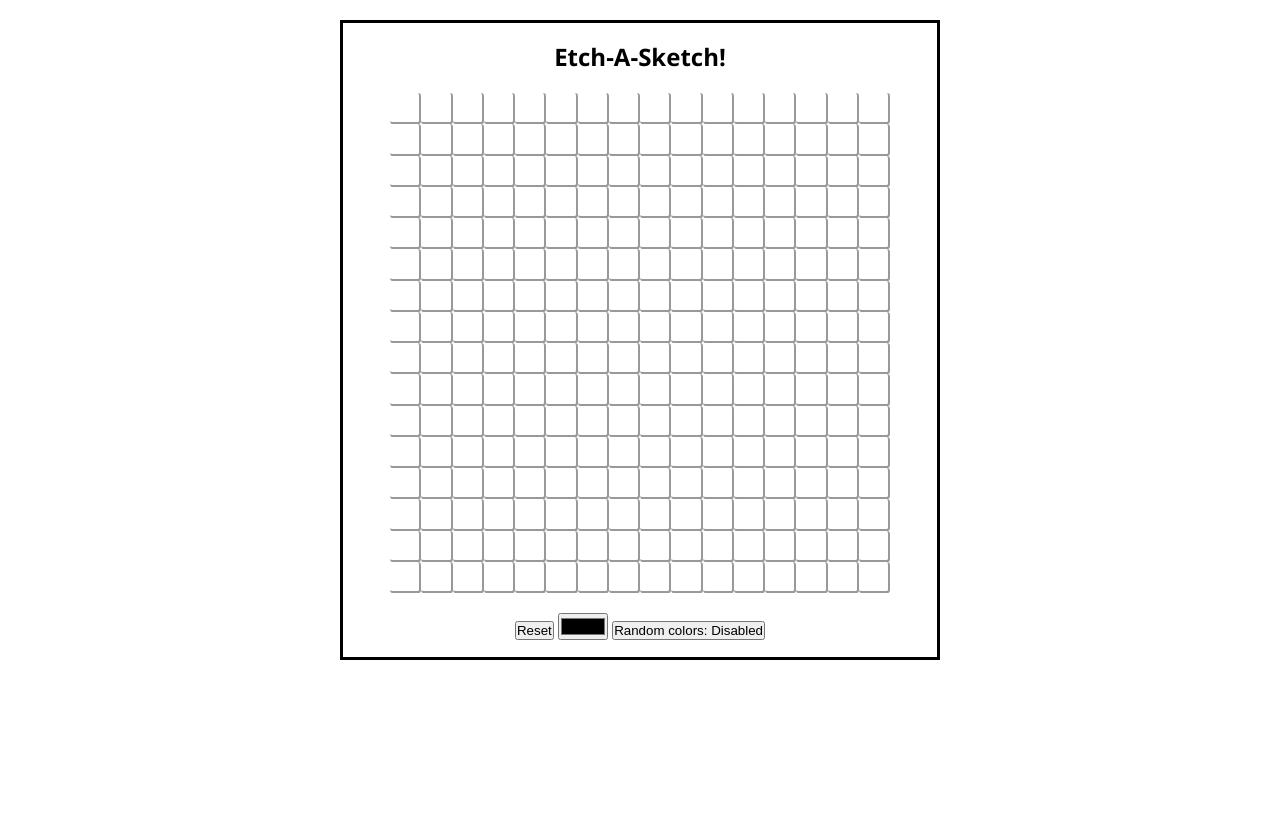
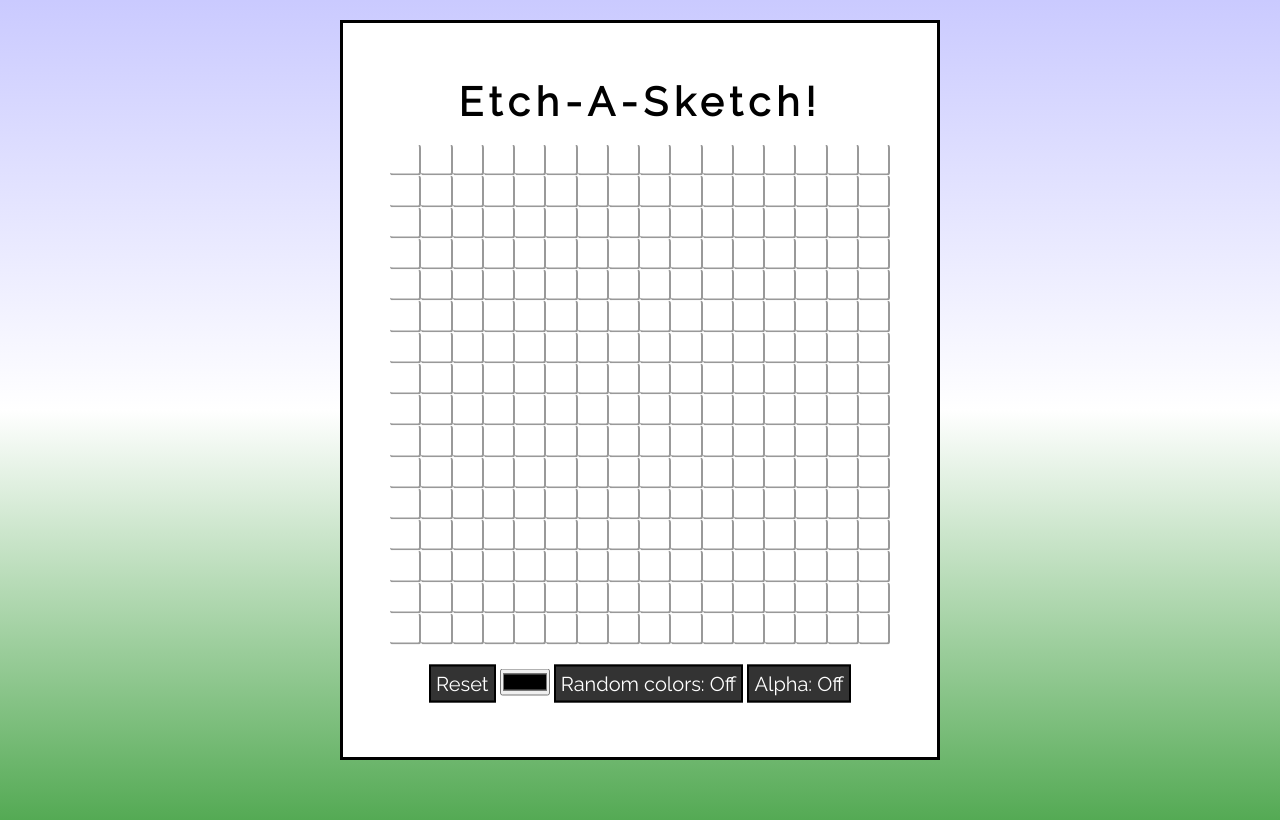
Before and after one commit to BBrownley/etch-a-sketch, a plain HTML site: page index.html in a window 1280 px wide. Drawn offline with Linux system fonts and the light colour scheme; a web font is replaced by a local one.

Commit message:
UI update, Alpha mode added

```diff
--- a/index.html
+++ b/index.html
@@ -5,6 +5,7 @@
     <meta name="viewport" content="width=device-width, initial-scale=1.0">
     <meta http-equiv="X-UA-Compatible" content="ie=edge">
     <link rel="stylesheet" href="./styles.css">
+    <link href="https://fonts.googleapis.com/css?family=Odibee+Sans|Raleway&display=swap" rel="stylesheet">
     <title>Document</title>
 </head>
 <body>
@@ -13,11 +14,14 @@
 
     <div class="app">
         <div class="container">
-            <h2>Etch-A-Sketch!</h2>
+            <h2 class="heading">Etch-A-Sketch!</h2>
             <div id="grid"></div>
-            <button id="reset">Reset</button>
-            <input type="color" id="color-picker">
-            <button id="random-color">Random colors: <span id="random-color-display">Disabled</span></button>
+            <div class="button-container">
+                <button id="reset">Reset</button>
+                <input type="color" id="color-picker">
+                <button id="random-color">Random colors: <span id="random-color-display">Off</span></button>
+                <button id="alpha">Alpha: <span id="alpha-display">Off</span></button>
+            </div>
         </div>
 
     </div>
--- a/script.js
+++ b/script.js
@@ -4,17 +4,35 @@ let squaresPerRow = 16;
 let squares;
 
 let randomColorsEnabled = false;
+let alphaEnabled = false;
 
 const randomColorButton = document.getElementById("random-color");
-// Displays whether the random color mode is on or off
 const randomColorDisplay = document.getElementById("random-color-display")
 
+const alphaButton = document.getElementById("alpha");
+const alphaDisplay = document.getElementById("alpha-display");
+
+alphaButton.addEventListener("click", toggleAlpha);
 randomColorButton.addEventListener("click", toggleRandomColors);
 
 function toggleRandomColors() {
     randomColorsEnabled = !randomColorsEnabled;
-    if (randomColorsEnabled) randomColorDisplay.textContent = "Enabled";
-    else randomColorDisplay.textContent = "Disabled"
+
+    if (randomColorsEnabled) {
+        randomColorDisplay.textContent = "On";
+    }
+    else {
+        randomColorDisplay.textContent = "Off"
+    }
+}
+
+function toggleAlpha() {
+    alphaEnabled = !alphaEnabled;
+    if (alphaEnabled) {
+        alphaDisplay.textContent = "On"
+    } else {
+        alphaDisplay.textContent = "Off"
+    }
 }
 
 grid.style.cssText = `
@@ -25,7 +43,7 @@ grid.style.cssText = `
 const resetButton = document.getElementById("reset");
 
 const colorPicker = document.getElementById("color-picker");
-let color = "rgba(0,0,0,1)";
+let color = "rgb(0,0,0)";
 colorPicker.addEventListener("change", changeColor);
 
 function changeColor(e) {
@@ -76,7 +94,7 @@ function generateOneSquare(gridSize, squaresPerRow) {
         display: inline-block;
         vertical-align: top;
         border-radius: ${squareSize/10}px;
-        background-color: rgba(0,0,0,0);
+        background-color: rgb(255,255,255);
     `
     return square;
 }
@@ -87,14 +105,27 @@ function hoverHandler(e) {
 }
 
 function colorSquare(e) {
+
     if (randomColorsEnabled) {
         const rValue = Math.floor(Math.random()*255);
         const gValue = Math.floor(Math.random()*255);
         const bValue = Math.floor(Math.random()*255);
-        e.target.style.backgroundColor = `rgb(${rValue},${gValue},${bValue}, 1)`;
+        e.target.style.backgroundColor = `rgb(${rValue},${gValue},${bValue})`;
     } else {
         e.target.style.backgroundColor = color;
     }
+
+    console.log(e.target.style);
+
+    if (alphaEnabled) {
+        const originalOpacity = e.target.style.opacity || 1;
+        console.log(originalOpacity);
+        e.target.style.opacity = originalOpacity - .1;
+        console.log(e.target.style.opacity);
+    } else {
+        e.target.style.opacity = 1;
+    }
+
 }
 
 function clickHandler(e) {
--- a/styles.css
+++ b/styles.css
@@ -2,6 +2,7 @@
     padding: 0;
     margin: 0;
     box-sizing: border-box;
+    font-family: 'Raleway', sans-serif;
 }
 
 #grid {
@@ -10,13 +11,26 @@
 }
 
 body {
-    font-family: 'Segoe UI', Tahoma, Geneva, Verdana, sans-serif;
+    background-image: linear-gradient(to bottom, rgba(86, 86, 255, 0.315), white, rgba(0, 128, 0, 0.671));
+    background-size: cover;
+    background-repeat: no-repeat;
+    min-height: 100vh;
+}
+
+button {
+    font-size: 20px;
+    background-color: #333;
+    color: white;
+    border: none;
+    padding: 5px;
+    border: 2px solid black;
 }
 
 .app {
     border: 3px solid black;
+    background-color: white;
     width: 600px;
-    height: 640px;
+    height: 740px;
     text-align: center;
     vertical-align: center;
     margin: auto;
@@ -30,3 +44,21 @@ body {
     left: 50%;
     transform: translate(-50%, -50%);
 }
+
+.heading {
+    font-family: 'Odibee Sans', "Raleway";
+    font-size: 40px;
+    letter-spacing: .15em;
+}
+
+.button-container {
+    flex-flow: wrap;
+}
+
+/* #color-picker {
+    height: 80px;
+    width: 80px;
+    border: none;
+    order: 1;
+    flex: 1;
+} */
```
